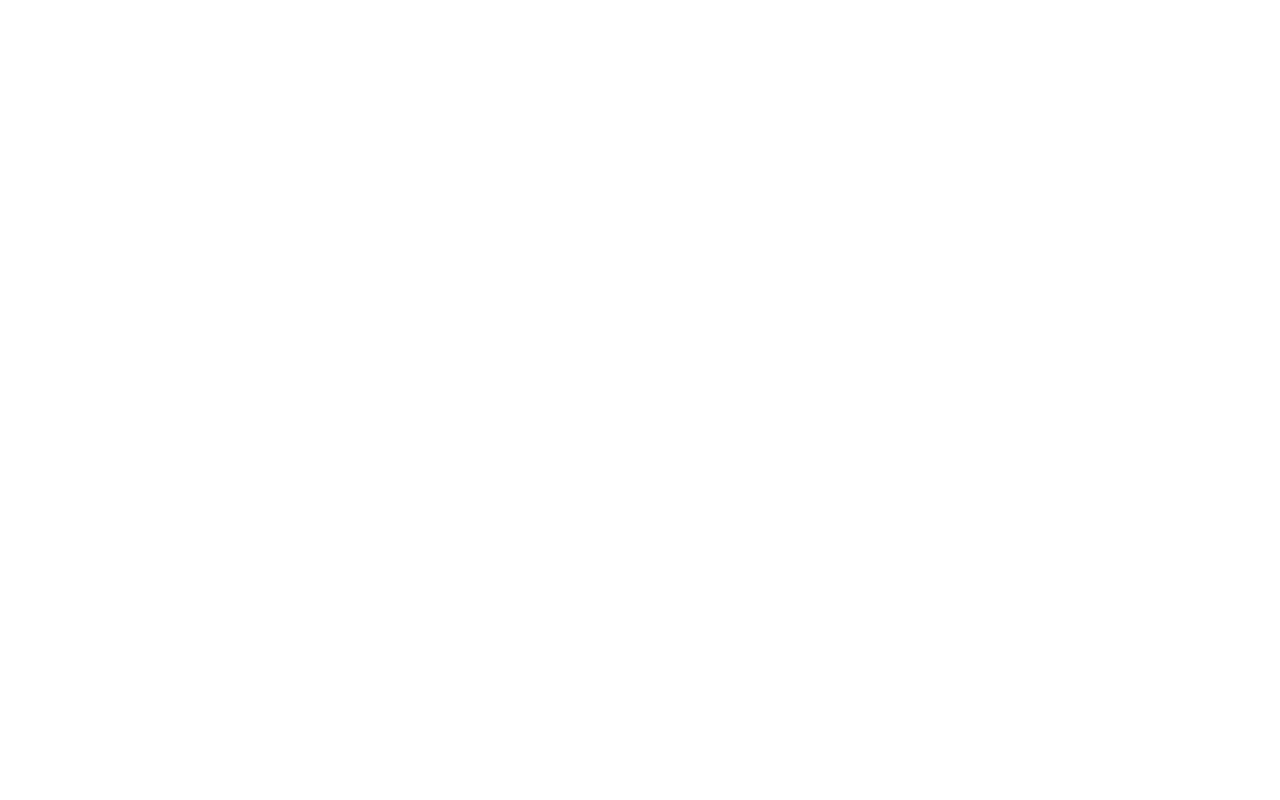
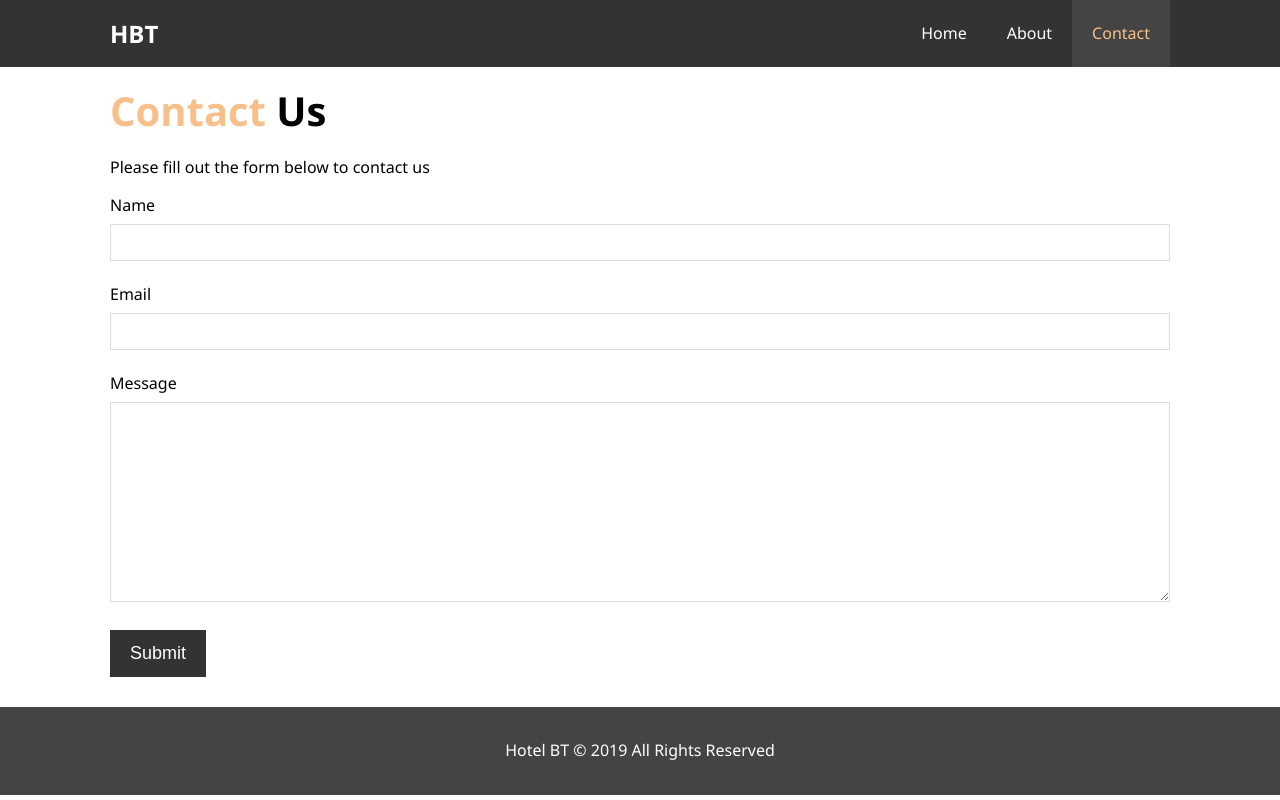
Before and after one commit to jonguzman5/HotelProject, a plain HTML site: page contact.html in a window 1280 px wide. Drawn offline with Linux system fonts and the light colour scheme.

Commit message:
add contact form

```diff
--- a/contact.html
+++ b/contact.html
@@ -0,0 +1,53 @@
+<!DOCTYPE html>
+<html>
+<head>
+  <meta charset="utf-8">
+  <meta http-equiv="X-UA-Compatible" content="IE=edge">
+  <title>Hotel BT | Contact</title>
+  <meta name="description" content="Contact"></meta>
+  <meta name="keywords" content="hotel, boston hotel, new england hotel"></meta>
+  <link rel="stylesheet" href="css/style.css">
+  <script src="script.js"></script>
+  <script src="https://kit.fontawesome.com/8796d23855.js" crossorigin="anonymous"></script>
+</head>
+<body>
+  <header>
+    <nav id="navbar">
+      <div class="container">
+          <h1 class="logo"><a href="index.html">HBT</a></h1>
+          <ul>
+            <li><a href="index.html">Home</a></li>
+            <li><a href="about.html">About</a></li>
+            <li><a class="current" href="contact.html">Contact</a></li>
+          </ul>
+      </div>
+    </nav>
+  </header>
+
+  <section id="contact-form" class="py-3">
+      <div class="container">
+          <h1 class="l-heading"><span class="text-primary">Contact</span> Us</h1>
+          <p>Please fill out the form below to contact us</p>
+          <form action="process.php">
+              <div class="form-group">
+                  <label for="name">Name</label>
+                  <input type="text" name="name" id="name">
+              </div>
+              <div class="form-group">
+                    <label for="email">Email</label>
+                    <input type="email" name="email" id="email">
+              </div>
+              <div class="form-group">
+                    <label for="message">Message</label>
+                    <textarea type="message" name="message" id="message"></textarea>
+              </div>
+              <button type="submit" class="btn">Submit</button>
+          </form>
+      </div>
+  </section>
+
+  <footer id="main-footer">
+    <p>Hotel BT &copy; 2019 All Rights Reserved</p>
+  </footer>
+</body>
+</html>
--- a/css/style.css
+++ b/css/style.css
@@ -217,6 +217,30 @@ p {
   border-radius: 50%;
 }
 
+#contact-form .form-group {
+  margin-bottom: 20px;
+}
+#contact-form input,
+#contact-form textarea {
+  width: 100%;
+  padding: 10px;
+  border: 1px #ddd solid;
+}
+#contact-form textarea {
+  height: 200px;
+}
+
+#contact-form input:focus,
+#contact-form textarea:focus {
+  outline: none;
+  border-color: #f7c08a;
+}
+
+#contact-form label {
+  display: block;
+  margin-bottom: 5px;
+}
+
 #main-footer {
   text-align: center;
   background: #444;
```
Also changed, not shown: img/test-bg2.jpg (renamed from img/photo-3.jpg).
